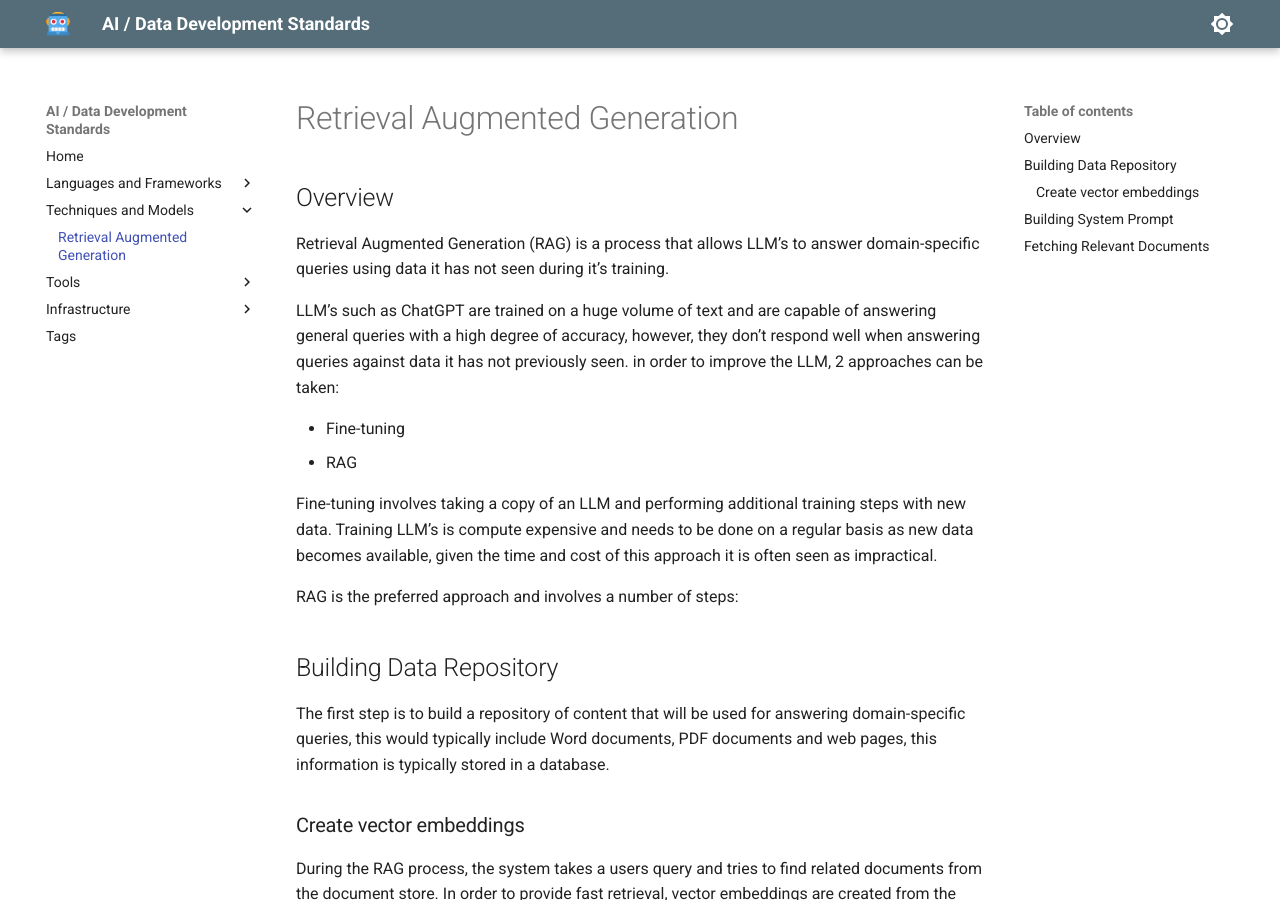
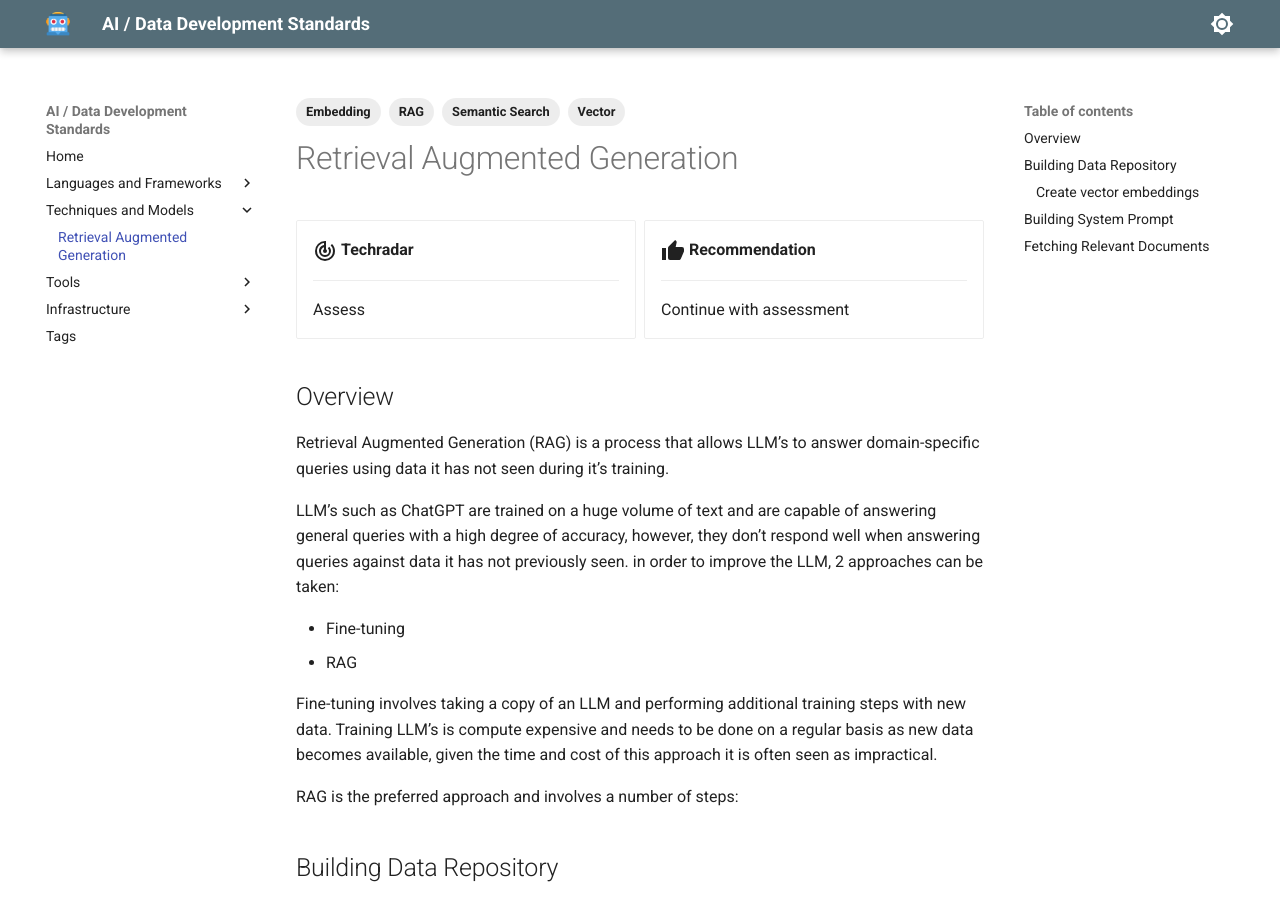
Before and after one commit to DEFRA/ai-data-development-standards, an MkDocs documentation site: the page built from docs/techniques-models/rag.md, in a window 1280 px wide and 900 px high. Built offline with MkDocs 1.6.1 and Material for MkDocs 9.7.7, drawn with Linux system fonts in a browser that asks for light colours.

```diff
--- a/docs/techniques-models/rag.md
+++ b/docs/techniques-models/rag.md
@@ -1,4 +1,28 @@
+---
+tags:
+  - RAG
+  - Semantic Search
+  - Embedding
+  - Vector
+---
+
 # Retrieval Augmented Generation
+
+<div class="grid cards" markdown>
+
+-   :material-radar:{ .lg .middle } __Techradar__
+
+    ---
+
+    Assess
+
+-   :material-thumb-up:{ .lg .middle } __Recommendation__
+
+    ---
+
+    Continue with assessment
+
+</div>
 
 ## Overview
 
```
Also changed, not shown: docs/tools/in-review/ollama.md (+2 -2 lines).
